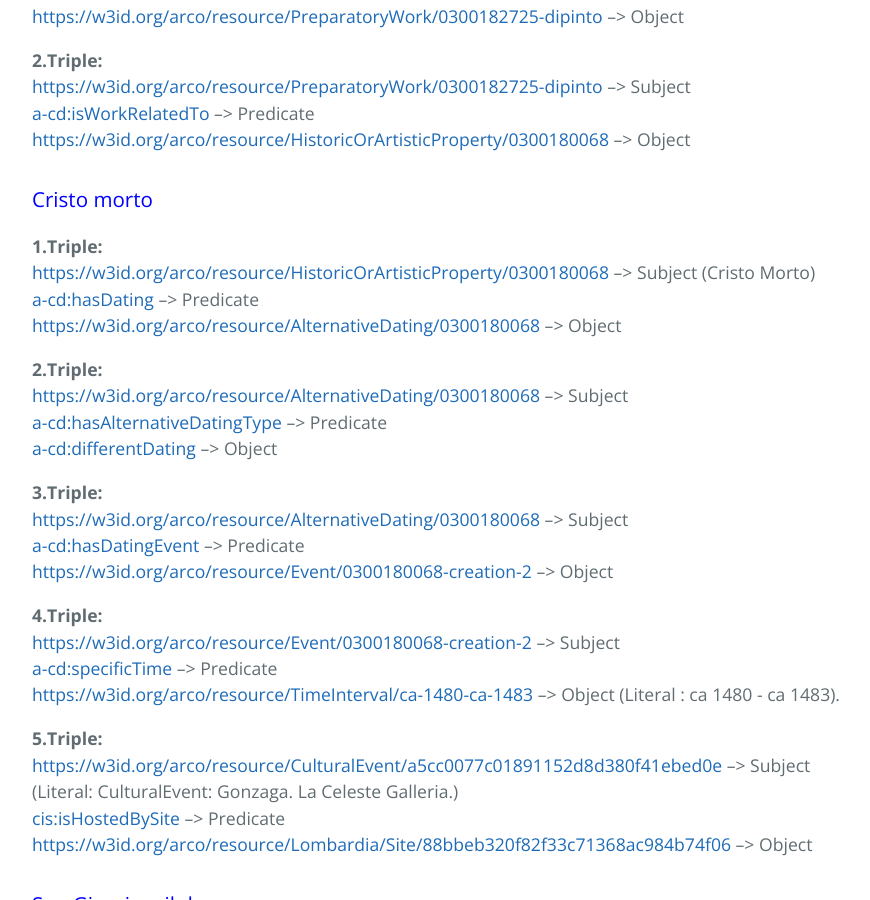
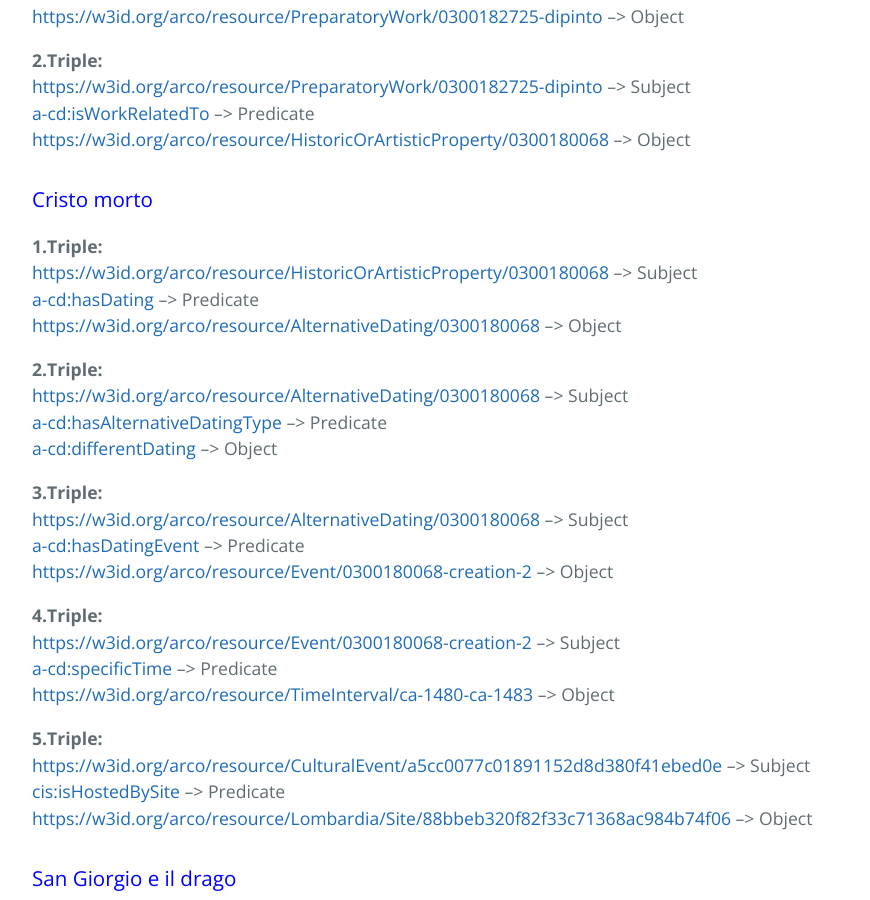
Before and after one commit to KevinITS-site/KevinITS-site.github.io, a Jekyll site: the page built from triples.md, in a window 1280 px wide and 900 px high, scrolled down 715 px. Shown: the whole window, without its empty margins (192-1062 px from the left). Built offline with Jekyll 4.4.1, drawn with Linux system fonts in a browser that asks for light colours; our own code applies the rules of GitHub Pages for plain Markdown files.

Commit message:
Update triples.md

```diff
--- a/triples.md
+++ b/triples.md
@@ -22,7 +22,7 @@ These are the triples we propose to enrich the ArCo knowledge graph:
 <h3 style="color:blue ;">Cristo morto</h3>
 
 <b>1.Triple:</b> <br>
-<a href= "https://w3id.org/arco/resource/HistoricOrArtisticProperty/0300180068">https://w3id.org/arco/resource/HistoricOrArtisticProperty/0300180068</a> --> Subject (Cristo Morto) <br>
+<a href= "https://w3id.org/arco/resource/HistoricOrArtisticProperty/0300180068">https://w3id.org/arco/resource/HistoricOrArtisticProperty/0300180068</a> --> Subject <br>
 <a href= "https://dati.beniculturali.it/lodview-arco-onto/ontology/context-description/hasDating.html">a-cd:hasDating</a> --> Predicate <br>
 <a href= "https://w3id.org/arco/resource/AlternativeDating/0300180068">https://w3id.org/arco/resource/AlternativeDating/0300180068</a> --> Object <br>
 
@@ -39,10 +39,10 @@ These are the triples we propose to enrich the ArCo knowledge graph:
 <b>4.Triple:</b> <br>
 <a href= "https://w3id.org/arco/resource/Event/0300180068-creation-2">https://w3id.org/arco/resource/Event/0300180068-creation-2</a> --> Subject <br>
 <a href="https://w3id.org/arco/ontology/context-description/specificTime">a-cd:specificTime</a> --> Predicate <br>
-<a href= "https://w3id.org/arco/resource/TimeInterval/ca-1480-ca-1483">https://w3id.org/arco/resource/TimeInterval/ca-1480-ca-1483</a> --> Object (Literal : ca 1480 - ca 1483). <br>
+<a href= "https://w3id.org/arco/resource/TimeInterval/ca-1480-ca-1483">https://w3id.org/arco/resource/TimeInterval/ca-1480-ca-1483</a> --> Object <br>
 
 <b>5.Triple:</b> <br>
-<a href= "https://w3id.org/arco/resource/CulturalEvent/a5cc0077c01891152d8d380f41ebed0e">https://w3id.org/arco/resource/CulturalEvent/a5cc0077c01891152d8d380f41ebed0e</a> --> Subject (Literal: CulturalEvent: Gonzaga. La Celeste Galleria.) <br>
+<a href= "https://w3id.org/arco/resource/CulturalEvent/a5cc0077c01891152d8d380f41ebed0e">https://w3id.org/arco/resource/CulturalEvent/a5cc0077c01891152d8d380f41ebed0e</a> --> Subject <br>
 <a href= "http://dati.beniculturali.it/cis/isHostedBySite">cis:isHostedBySite</a> --> Predicate <br>
 <a href= "https://w3id.org/arco/resource/Lombardia/Site/88bbeb320f82f33c71368ac984b74f06">https://w3id.org/arco/resource/Lombardia/Site/88bbeb320f82f33c71368ac984b74f06</a> --> Object
 
```
